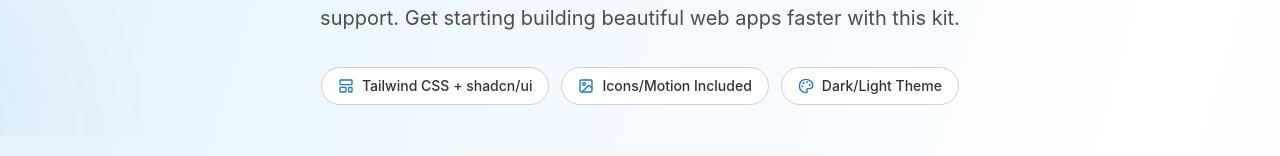
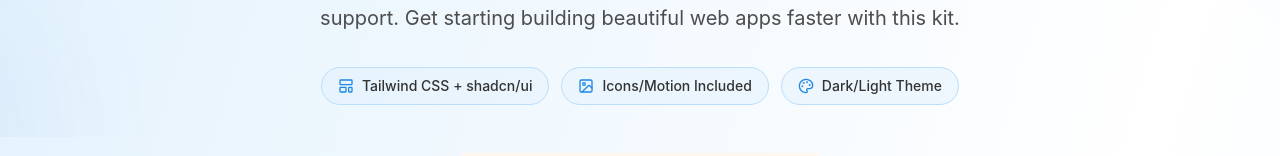
Before and after one commit to spinningideas/react-project-accelerator, a React (Vite) app in the folder frontend/: page / in a window 1280 px wide. Shown: the part 304-460 px from the top of the page. Built offline with nearby package versions, Linux system fonts and the light colour scheme; no server answers.

Commit message:
Update pill colors

```diff
--- a/frontend/src/components/landing/Hero.tsx
+++ b/frontend/src/components/landing/Hero.tsx
@@ -94,9 +94,9 @@ const Hero = () => {
                 initial={{ opacity: 0, scale: 0.8 }}
                 animate={{ opacity: 1, scale: 1 }}
                 transition={{ delay: 0.6 + index * 0.1, duration: 0.4 }}
-                className="flex items-center gap-2 px-4 py-2 rounded-full bg-card border border-border hover:border-primary/50 transition-colors"
+                className="flex items-center gap-2 px-4 py-2 rounded-full bg-blue-50/50 border border-blue-100 hover:border-blue-400 dark:bg-blue-900/20 dark:border-blue-800 dark:hover:border-blue-600 transition-colors"
               >
-                <feature.icon className="w-4 h-4 text-primary" />
+                <feature.icon className="w-4 h-4 text-blue-600 dark:text-blue-400" />
                 <span className="text-sm font-medium">{feature.text}</span>
               </motion.div>
             ))}
```
